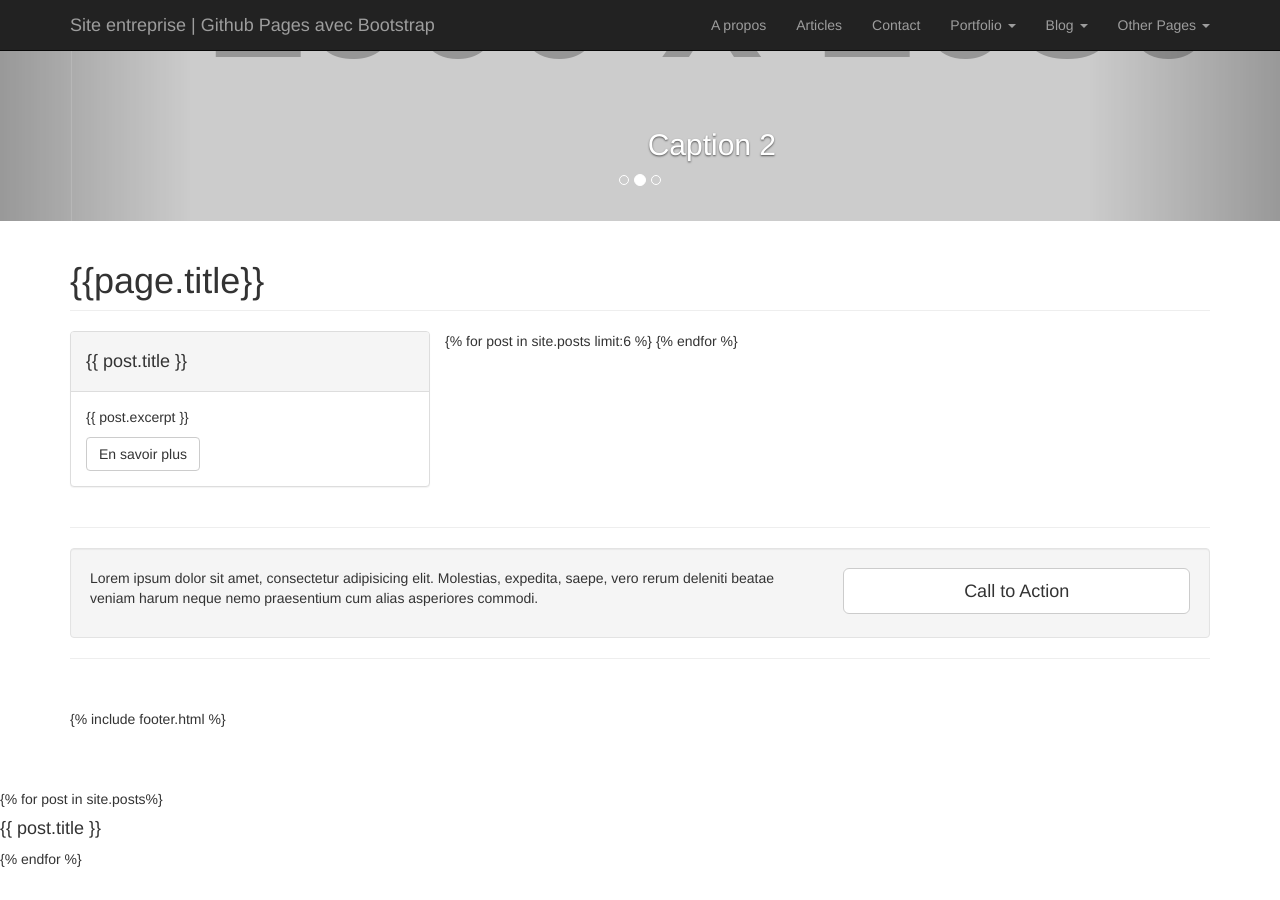
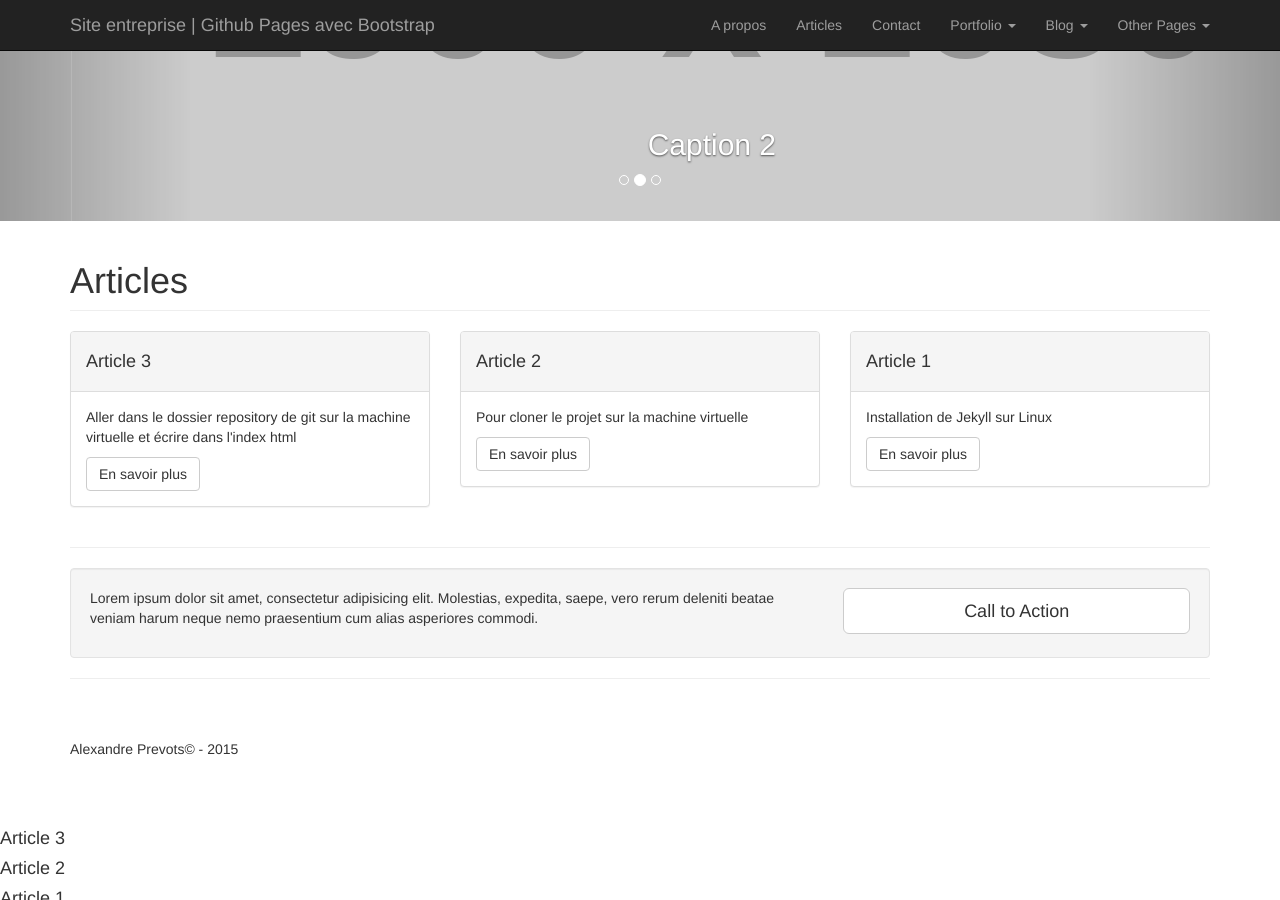
Before and after one commit to Blackpandem/BlackPandem.github.io, a Jekyll site: the page built from articles.html, in a window 1280 px wide and 900 px high, scrolled down 254 px. Built offline with Jekyll 4.4.1, drawn with Linux system fonts in a browser that asks for light colours; before the commit the page ends 1123 px from its top, so only the background shows below that.

Commit message:
modifié :         _layouts/default.html 	modifié :         _site/articles.html 	nouveau fichier : _site/contact.html 	modifié :         _site/index.html 	modifié :         articles.html 	nouveau fichier : contact.html 	modifié :         index.html

```diff
--- a/articles.html
+++ b/articles.html
@@ -1,3 +1,7 @@
+---
+title : Articles
+---
+
 <!DOCTYPE html>
 <html lang="fr">
 
--- /dev/null
+++ b/contact.html
@@ -0,0 +1,190 @@
+---
+title : Contact
+---
+
+<!DOCTYPE html>
+<html lang="en">
+
+<head>
+
+    <meta charset="utf-8">
+    <meta http-equiv="X-UA-Compatible" content="IE=edge">
+    <meta name="viewport" content="width=device-width, initial-scale=1">
+    <meta name="description" content="">
+    <meta name="author" content="">
+
+    <title>{{page.title}}</title>
+
+    <!-- Bootstrap Core CSS -->
+    <link href="/css/bootstrap.min.css" rel="stylesheet">
+
+    <!-- Custom CSS -->
+    <link href="/css/modern-business.css" rel="stylesheet">
+
+    <!-- Custom Fonts -->
+    <link href="/font-awesome/css/font-awesome.min.css" rel="stylesheet" type="text/css">
+
+    <!-- HTML5 Shim and Respond.js IE8 support of HTML5 elements and media queries -->
+    <!-- WARNING: Respond.js doesn't work if you view the page via file:// -->
+    <!--[if lt IE 9]>
+        <script src="https://oss.maxcdn.com/libs/html5shiv/3.7.0/html5shiv.js"></script>
+        <script src="https://oss.maxcdn.com/libs/respond.js/1.4.2/respond.min.js"></script>
+    <![endif]-->
+
+</head>
+
+<body>
+
+    <!-- Navigation -->
+    <nav class="navbar navbar-inverse navbar-fixed-top" role="navigation">
+        <div class="container">
+            <!-- Brand and toggle get grouped for better mobile display -->
+            <div class="navbar-header">
+                <button type="button" class="navbar-toggle" data-toggle="collapse" data-target="#bs-example-navbar-collapse-1">
+                    <span class="sr-only">Toggle navigation</span>
+                    <span class="icon-bar"></span>
+                    <span class="icon-bar"></span>
+                    <span class="icon-bar"></span>
+                </button>
+                <a class="navbar-brand" href="index.html">Start Bootstrap</a>
+            </div>
+            <!-- Collect the nav links, forms, and other content for toggling -->
+            <div class="collapse navbar-collapse" id="bs-example-navbar-collapse-1">
+                <ul class="nav navbar-nav navbar-right">
+                    {% assign pages = site.pages | sort:"weight" %} {% for p in pages %}
+                    <li>
+                        <a href="{{ p.url }}">{{ p.title }}</a>
+                    </li>
+                    {% endfor %}
+                </ul>
+
+            </div>
+            <!-- /.navbar-collapse -->
+        </div>
+        <!-- /.container -->
+    </nav>
+
+    <!-- Page Content -->
+    <div class="container">
+
+        <!-- Page Heading/Breadcrumbs -->
+        <div class="row">
+            <div class="col-lg-12">
+                <h1 class="page-header">Contact
+                    <small>Subheading</small>
+                </h1>
+                <ol class="breadcrumb">
+                    <li><a href="index.html">Home</a>
+                    </li>
+                    <li class="active">Contact</li>
+                </ol>
+            </div>
+        </div>
+        <!-- /.row -->
+
+        <!-- Content Row -->
+        <div class="row">
+            <!-- Map Column -->
+            <div class="col-md-8">
+                <!-- Embedded Google Map -->
+                <iframe width="100%" height="400px" frameborder="0" scrolling="no" marginheight="0" marginwidth="0" src="http://maps.google.com/maps?hl=en&amp;ie=UTF8&amp;ll=37.0625,-95.677068&amp;spn=56.506174,79.013672&amp;t=m&amp;z=4&amp;output=embed"></iframe>
+            </div>
+            <!-- Contact Details Column -->
+            <div class="col-md-4">
+                <h3>Contact Details</h3>
+                <p>
+                    3481 Melrose Place<br>Beverly Hills, CA 90210<br>
+                </p>
+                <p><i class="fa fa-phone"></i>
+                    <abbr title="Phone">P</abbr>: (123) 456-7890</p>
+                <p><i class="fa fa-envelope-o"></i>
+                    <abbr title="Email">E</abbr>: <a href="mailto:name@example.com">name@example.com</a>
+                </p>
+                <p><i class="fa fa-clock-o"></i>
+                    <abbr title="Hours">H</abbr>: Monday - Friday: 9:00 AM to 5:00 PM</p>
+                <ul class="list-unstyled list-inline list-social-icons">
+                    <li>
+                        <a href="#"><i class="fa fa-facebook-square fa-2x"></i></a>
+                    </li>
+                    <li>
+                        <a href="#"><i class="fa fa-linkedin-square fa-2x"></i></a>
+                    </li>
+                    <li>
+                        <a href="#"><i class="fa fa-twitter-square fa-2x"></i></a>
+                    </li>
+                    <li>
+                        <a href="#"><i class="fa fa-google-plus-square fa-2x"></i></a>
+                    </li>
+                </ul>
+            </div>
+        </div>
+        <!-- /.row -->
+
+        <!-- Contact Form -->
+        <!-- In order to set the email address and subject line for the contact form go to the bin/contact_me.php file. -->
+        <div class="row">
+            <div class="col-md-8">
+                <h3>Send us a Message</h3>
+                <form name="sentMessage" id="contactForm" novalidate>
+                    <div class="control-group form-group">
+                        <div class="controls">
+                            <label>Full Name:</label>
+                            <input type="text" class="form-control" id="name" required data-validation-required-message="Please enter your name.">
+                            <p class="help-block"></p>
+                        </div>
+                    </div>
+                    <div class="control-group form-group">
+                        <div class="controls">
+                            <label>Phone Number:</label>
+                            <input type="tel" class="form-control" id="phone" required data-validation-required-message="Please enter your phone number.">
+                        </div>
+                    </div>
+                    <div class="control-group form-group">
+                        <div class="controls">
+                            <label>Email Address:</label>
+                            <input type="email" class="form-control" id="email" required data-validation-required-message="Please enter your email address.">
+                        </div>
+                    </div>
+                    <div class="control-group form-group">
+                        <div class="controls">
+                            <label>Message:</label>
+                            <textarea rows="10" cols="100" class="form-control" id="message" required data-validation-required-message="Please enter your message" maxlength="999" style="resize:none"></textarea>
+                        </div>
+                    </div>
+                    <div id="success"></div>
+                    <!-- For success/fail messages -->
+                    <button type="submit" class="btn btn-primary">Send Message</button>
+                </form>
+            </div>
+
+        </div>
+        <!-- /.row -->
+
+        <hr>
+
+        <!-- Footer -->
+        <footer>
+            <div class="row">
+                <div class="col-lg-12">
+                    <p>Copyright &copy; Your Website 2014</p>
+                </div>
+            </div>
+        </footer>
+
+    </div>
+    <!-- /.container -->
+
+    <!-- jQuery -->
+    <script src="js/jquery.js"></script>
+
+    <!-- Bootstrap Core JavaScript -->
+    <script src="js/bootstrap.min.js"></script>
+
+    <!-- Contact Form JavaScript -->
+    <!-- Do not edit these files! In order to set the email address and subject line for the contact form go to the bin/contact_me.php file. -->
+    <script src="/js/jqBootstrapValidation.js"></script>
+    <script src="/js/contact_me.js"></script>
+
+</body>
+
+</html>
--- a/index.html
+++ b/index.html
@@ -1,6 +1,6 @@
 ---
 layout: default
-title : Site entreprise | Github Pages avec Bootstrap
+title : Accueil
 ---
 
 <ul>
```
Also changed, not shown: _layouts/default.html (+7 -65 lines), 3 other files.
